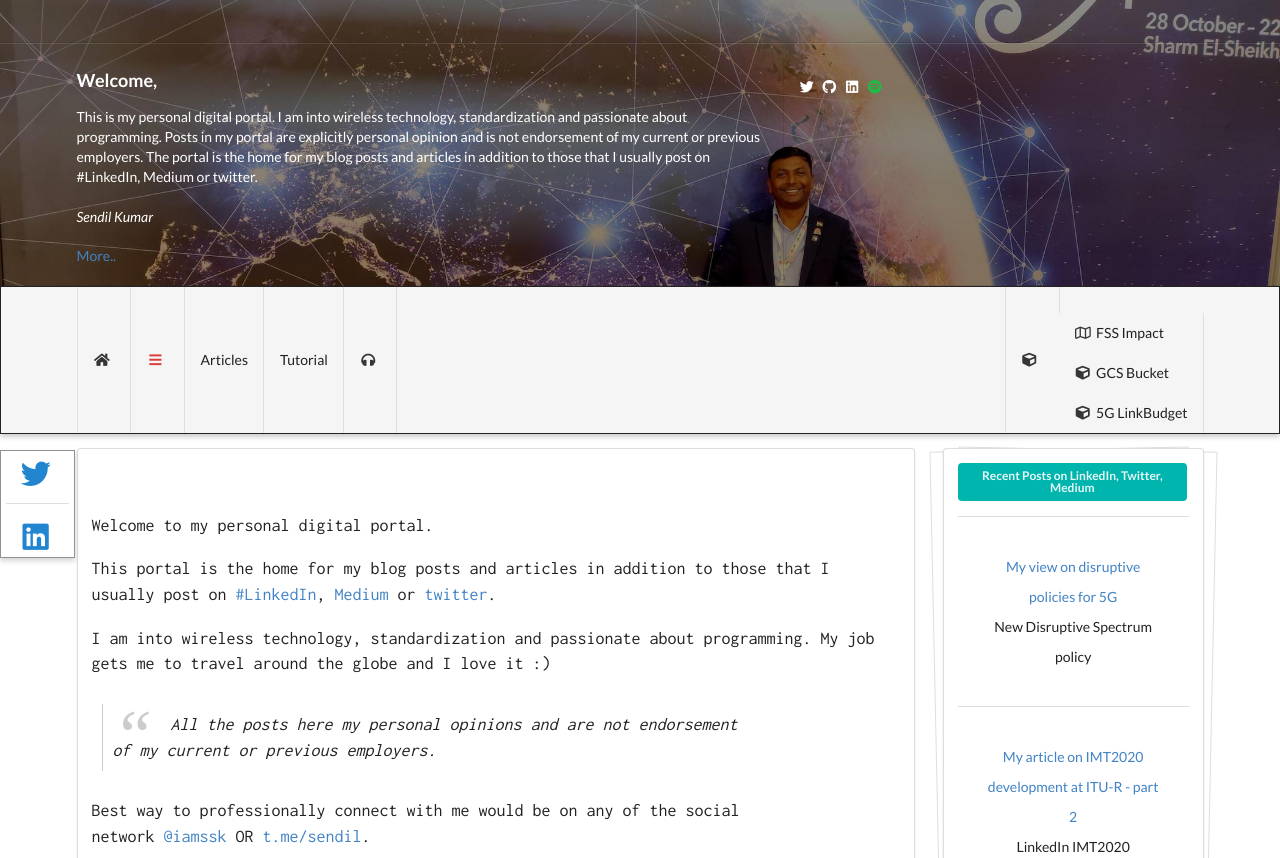
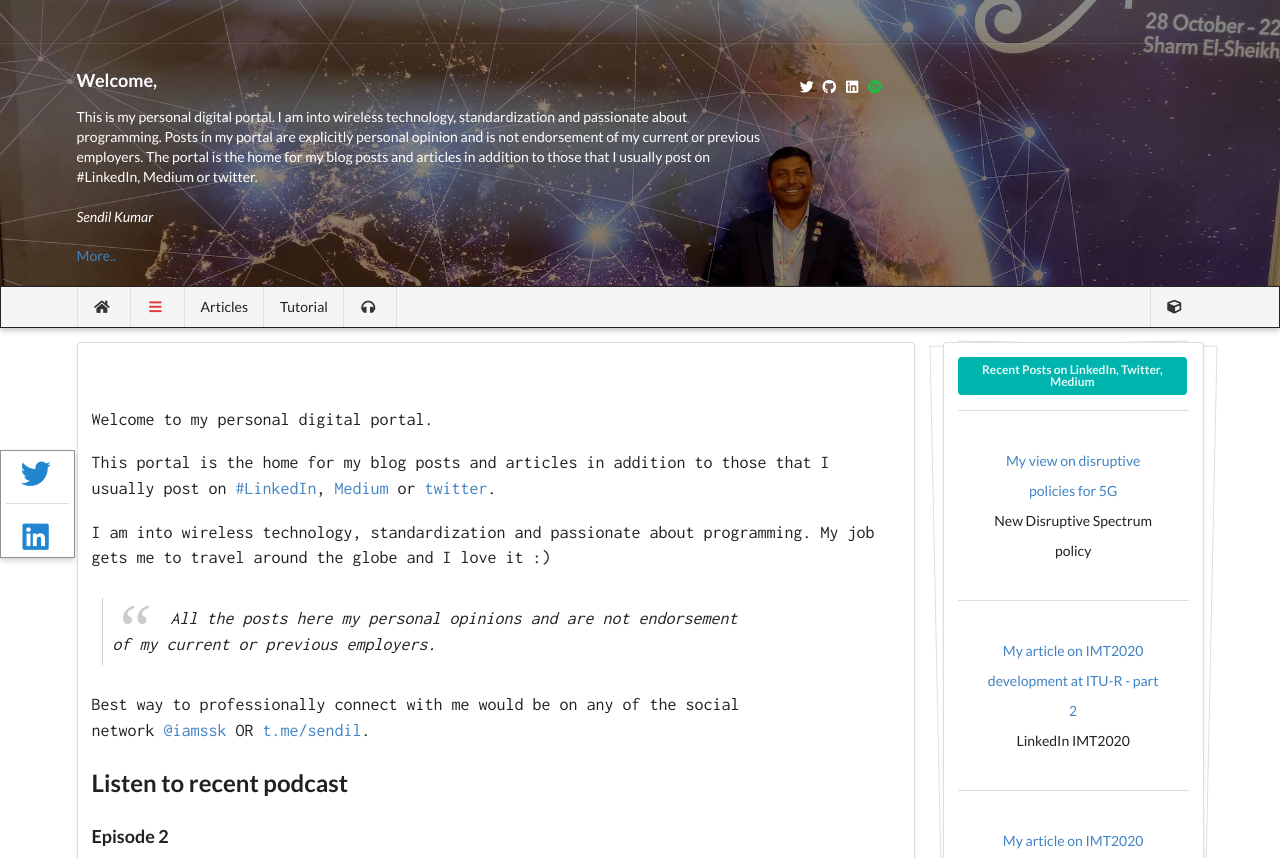
Before and after one commit to wiless/wiless.github.io, a Jekyll site: the page built from index.html, in a window 1280 px wide and 900 px high, cut to the strip 0-858 px from the top of the window. Built offline with Jekyll 4.4.1, drawn with Linux system fonts in a browser that asks for light colours; nearby versions of some CDN libraries; some web fonts are replaced; comment, search, counter and statistics services are not loaded; a style sheet for code colours, icons or effects is not loaded.

Commit message:
Update menu.html

```diff
--- a/_includes/menu.html
+++ b/_includes/menu.html
@@ -20,14 +20,14 @@
         <a href="/articles" class="item">Articles</a>
         <a href="/tutorial" class="item">Tutorial</a>
         <a href="/podcast" class="item"> <i class="icon headphones"></i> </a>
-        <a href="#" class="ui right floated dropdown item">
+        <div href="#" class="ui right floated dropdown item">
             <i class="cube  icon"></i>
             <div class="menu">
                  <a class="item" href="/apps/map.html"><i class="icon map outline"></i>FSS Impact</a>
                 <a class="item" href="/app/gcsbucket"><i class="icon cube"></i>GCS Bucket</a>
                 <a class="item" href="/app/linkbudget"><i class="icon cube"></i>5G LinkBudget</a>
             </div>
-        </a>
+        </div>
 
 
 
```
